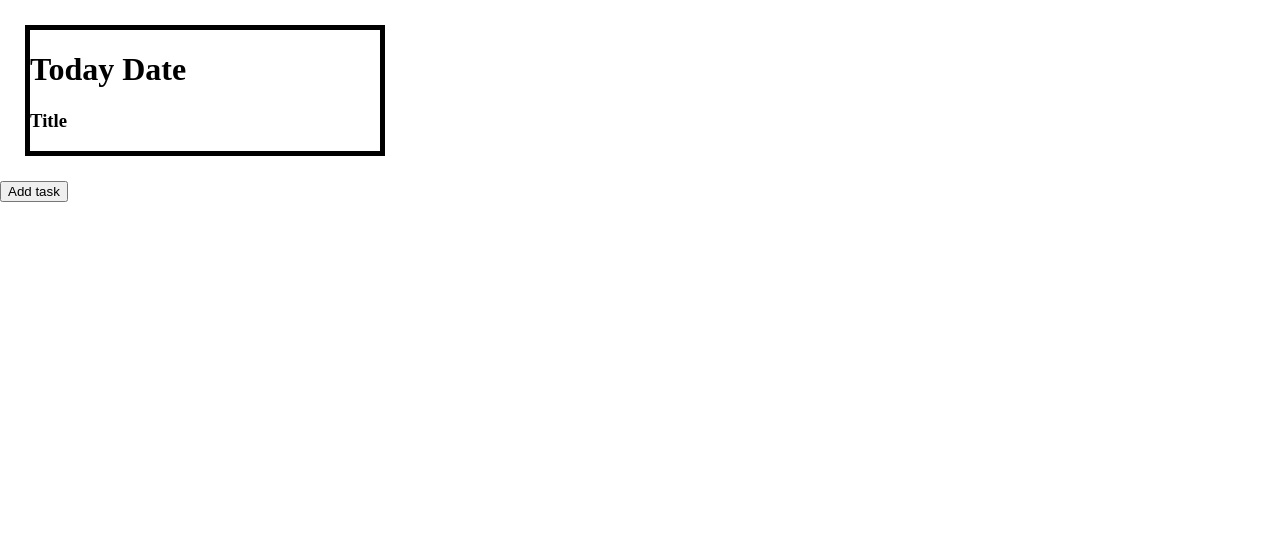
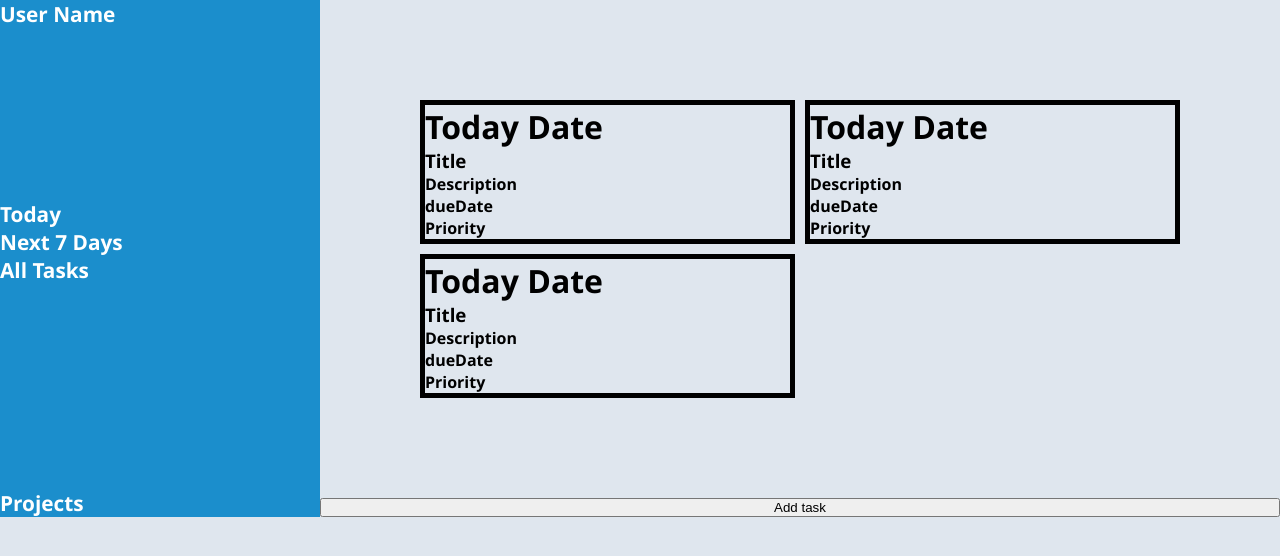
Before and after one commit to Gibsongf/Todo-List, a plain HTML site: page index.html in a window 1280 px wide. Drawn offline with Linux system fonts and the light colour scheme; files whose address does not match are found by name.

```diff
--- a/index.html
+++ b/index.html
@@ -9,10 +9,43 @@
 </head>
 <body>
     <div id="content">
-        <div class="card"><h1>Today Date</h1><h3>Title</h3></div>
+        <div class="side-bar">
+            <h4 class="user-name">User Name</h4>
+            <ul class="task-container">
+                <li><div class="today">Today</div>
+                </li>
+                <li><div class="seven-days">Next 7 Days</div></li>
+                <li><div class="all-tasks">All Tasks</div></li>
+
+
+            </ul>
+            <div class="projects">Projects</div>
+        </div>
+       <div class="card-container">
+        <div class="card">
+            <h1>Today Date</h1>
+            <h3>Title</h3>
+            <h4>Description</h4>
+            <h4>dueDate</h4>
+            <h4>Priority</h4>
+        </div>
+        <div class="card">
+            <h1>Today Date</h1>
+            <h3>Title</h3>
+            <h4>Description</h4>
+            <h4>dueDate</h4>
+            <h4>Priority</h4>
+        </div>
+        <div class="card">
+            <h1>Today Date</h1>
+            <h3>Title</h3>
+            <h4>Description</h4>
+            <h4>dueDate</h4>
+            <h4>Priority</h4>
+        </div>
+       </div>
+        <button class="add-task">Add task</button>
+
     </div>
-    <!-- <label for="datemin">Enter a date after 2000-01-01:</label>
-    <input type="date" id="datemin" name="datemin" min="2000-01-02">
-     -->
 </body>
 </html>
```
Also changed, not shown: main.js (+12 -2 lines).
